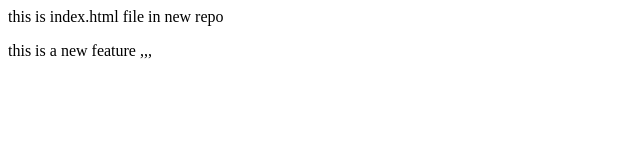
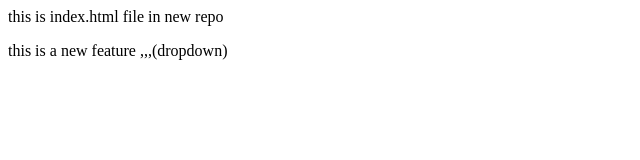
Before and after one commit to ymandhaniya/localrepo, a plain HTML site: page index.html in a window 1280 px wide. Shown: the full height of the page, 0-640 px from the left. Drawn offline with Linux system fonts and the light colour scheme.

Commit message:
add dropdown

```diff
--- a/index.html
+++ b/index.html
@@ -1,2 +1,2 @@
 <p>this is index.html file in new repo</p>
-<p>this is a new feature ,,,</p>
+<p>this is a new feature ,,,(dropdown)</p>
```
